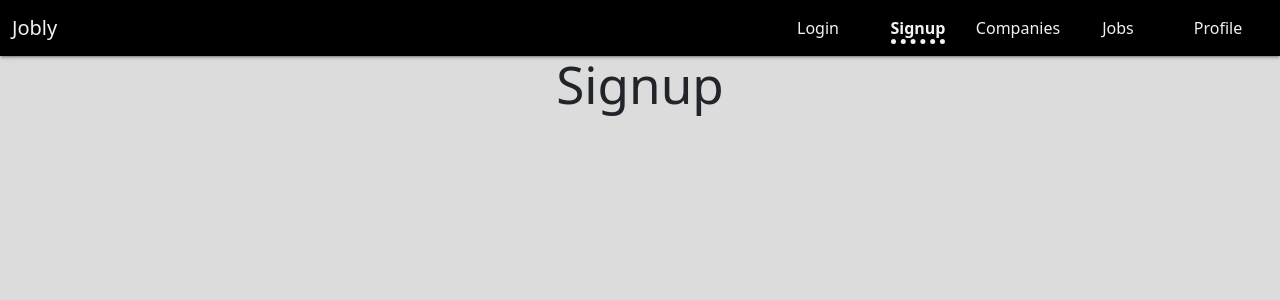
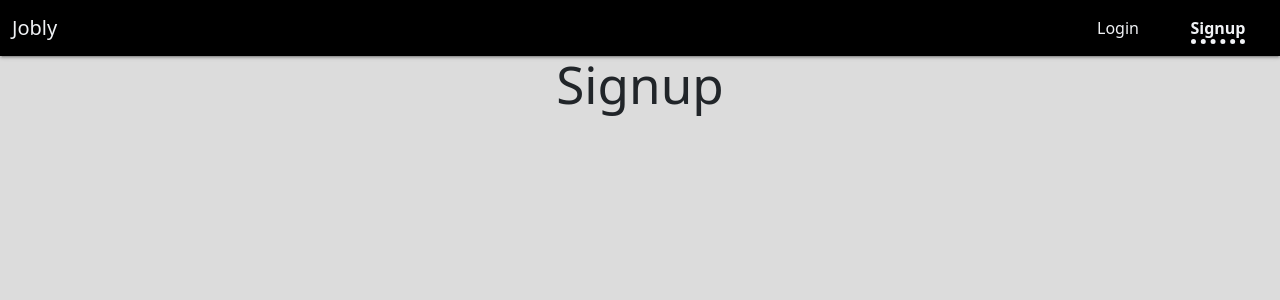
Before and after one commit to yukonnor/bootcamp-react-jobly, a React (Vite) app in the folder frontend/: page /signup in a window 1280 px wide. Shown: the top 300 px of the page. Built offline with nearby package versions, Linux system fonts and the light colour scheme.

Commit message:
update nav based on user and add log out

```diff
--- a/frontend/src/App.jsx
+++ b/frontend/src/App.jsx
@@ -55,7 +55,7 @@ function App() {
     return (
         <div className="App">
             <BrowserRouter>
-                <NavBar />
+                <NavBar user={user} setUser={setUser} />
                 <main>
                     <Routes>
                         <Route exact path="/" element={<Home user={user} />} />
--- a/frontend/src/NavBar.jsx
+++ b/frontend/src/NavBar.jsx
@@ -2,20 +2,17 @@ import { NavLink } from "react-router-dom";
 import { Navbar, Nav, NavItem } from "reactstrap";
 import "./NavBar.css";
 
-function NavBar() {
+function NavBar({ user, setUser }) {
+    const handleLogOut = () => setUser({});
+
     return (
         <Navbar expand="md">
             <NavLink exact="true" to="/" className="navbar-brand">
                 Jobly
             </NavLink>
 
+            {user.token ? (
                 <Nav className="ml-auto" navbar>
-                <NavItem>
-                    <NavLink to="/login">Login</NavLink>
-                </NavItem>
-                <NavItem>
-                    <NavLink to="/signup">Signup</NavLink>
-                </NavItem>
                     <NavItem>
                         <NavLink to="/companies">Companies</NavLink>
                     </NavItem>
@@ -25,7 +22,22 @@ function NavBar() {
                     <NavItem>
                         <NavLink to="/profile">Profile</NavLink>
                     </NavItem>
+                    <NavItem>
+                        <NavLink to="/" onClick={handleLogOut}>
+                            Log Out
+                        </NavLink>
+                    </NavItem>
                 </Nav>
+            ) : (
+                <Nav className="ml-auto" navbar>
+                    <NavItem>
+                        <NavLink to="/login">Login</NavLink>
+                    </NavItem>
+                    <NavItem>
+                        <NavLink to="/signup">Signup</NavLink>
+                    </NavItem>
+                </Nav>
+            )}
         </Navbar>
     );
 }
```
Lines whose indentation alone changed are shown as unchanged.
